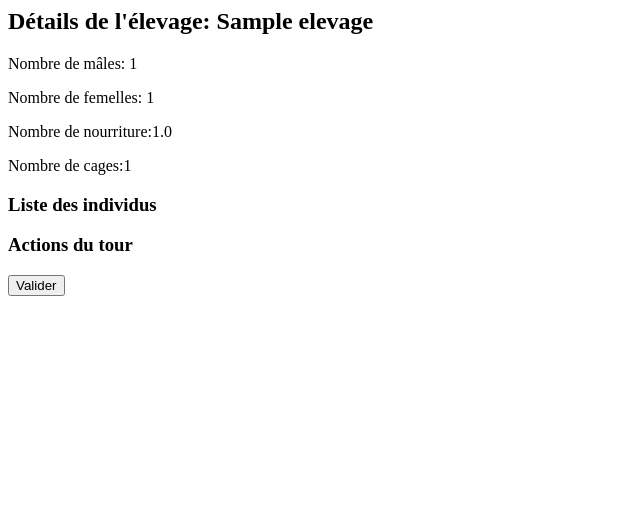
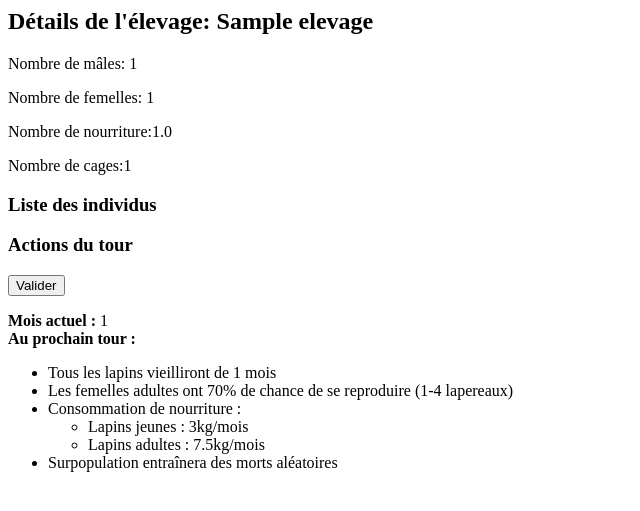
Before and after one commit to Zhijiang-CHEN/elevage_Zjijiang_CHEN, a Django app: page /elevage_app/1/EleVage/ in a window 1280 px wide. Shown: the top 511 px of the page, without its empty margins (0-640 px from the left). Run offline with Django 4.2, Linux system fonts and the light colour scheme; tables that the repository leaves empty hold one stand-in row (values such as "Sample post").

Commit message:
Finir les views et html de partie 5

```diff
--- a/elevage/elevage_app/templates/elevage_app/elevage.html
+++ b/elevage/elevage_app/templates/elevage_app/elevage.html
@@ -17,9 +17,24 @@
     {% endfor %}
 </ul>
 <h3>Actions du tour</h3>
-<form method="post">
+<form method="post" action="{% url 'elevage_app:EleVage' elevage.pk%}" >
     {% csrf_token %}
     {{ form.as_p }}
     <button type="submit">Valider</button>
 </form>
+<div class="alert alert-info">
+    <strong>Mois actuel :</strong> {{ elevage.mois_ecoules }}<br>
+    <strong>Au prochain tour :</strong>
+    <ul>
+        <li>Tous les lapins vieilliront de 1 mois</li>
+        <li>Les femelles adultes  ont 70% de chance de se reproduire (1-4 lapereaux)</li>
+        <li>Consommation de nourriture :
+            <ul>
+                <li>Lapins jeunes  : 3kg/mois</li>
+                <li>Lapins adultes : 7.5kg/mois</li>
+            </ul>
+        </li>
+        <li>Surpopulation entraînera des morts aléatoires</li>
+    </ul>
+</div>
 {% endblock %}
```
